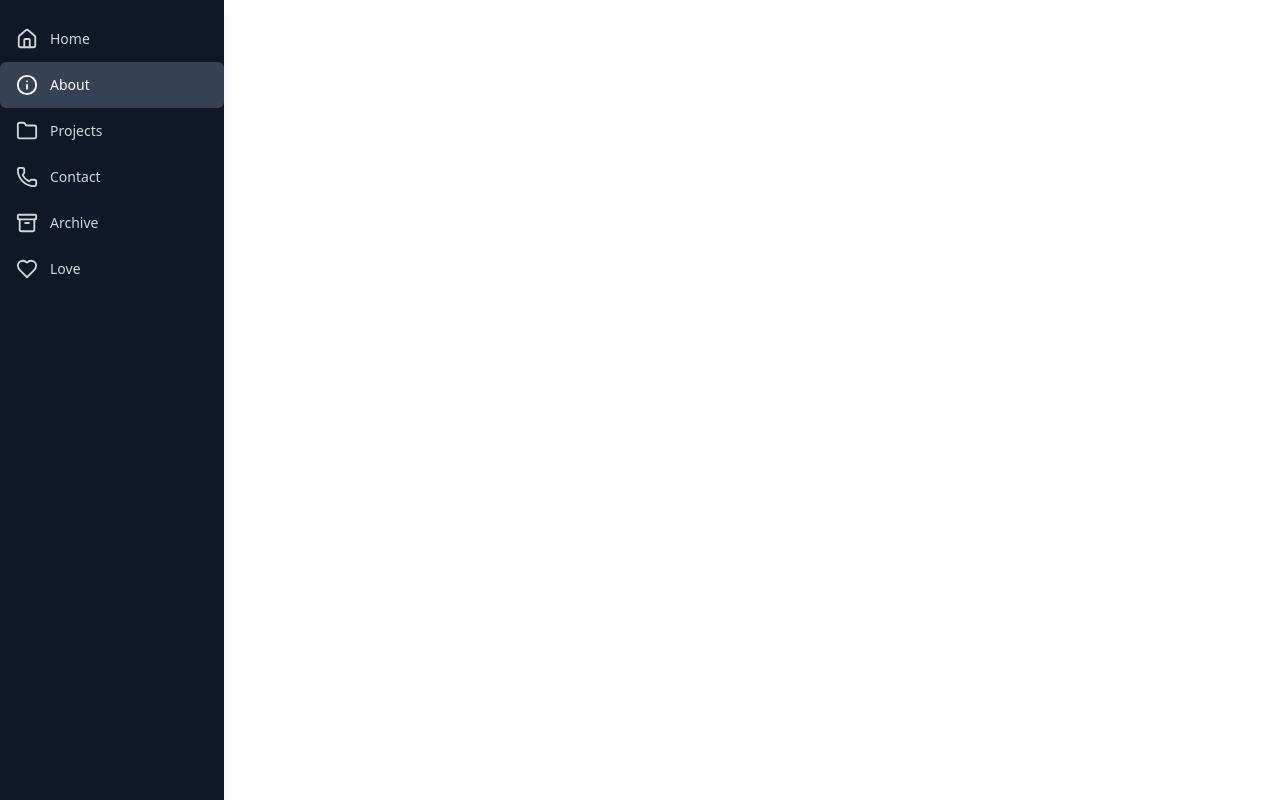
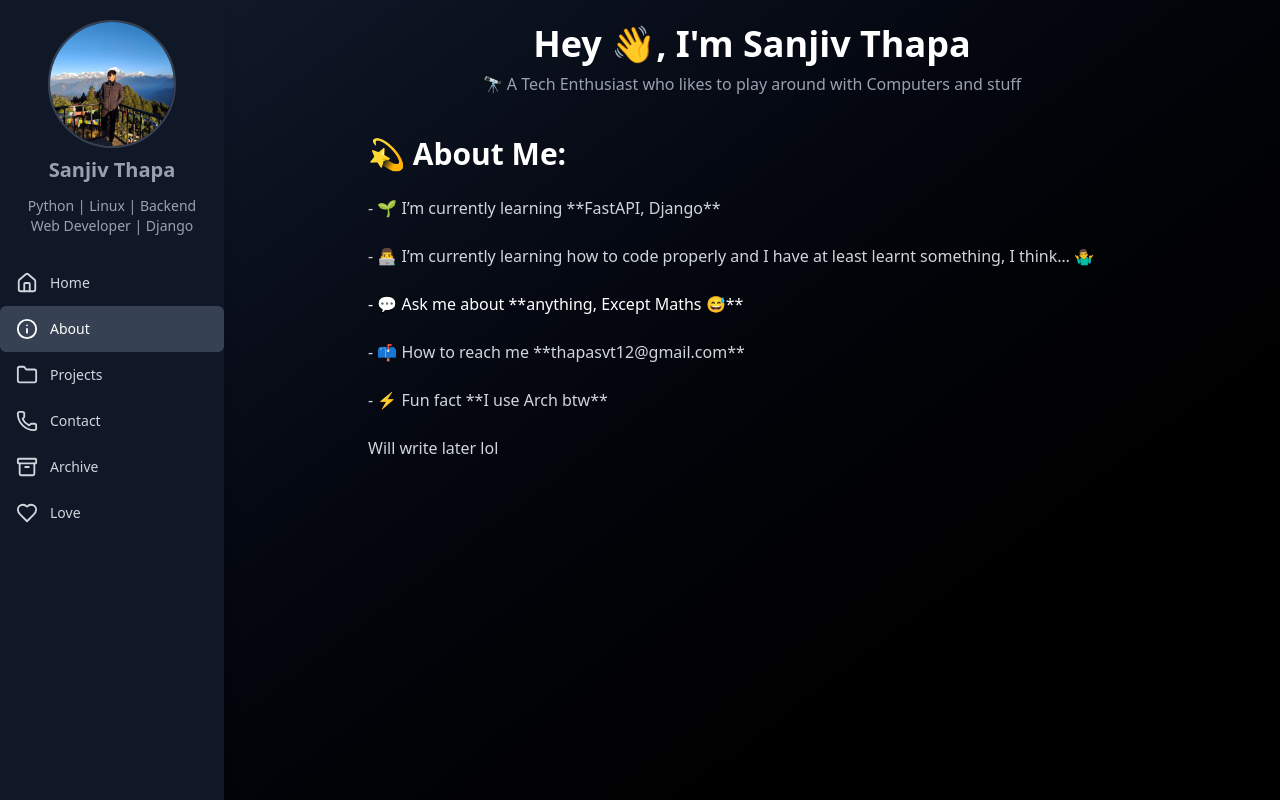
Before and after one commit to sanjivthapasvt/blog-platform, a React (Vite) app in the folder frontend/: page /about in a window 1280 px wide. Built offline with nearby package versions, Linux system fonts and the light colour scheme.

Commit message:
lot of changes bored to writed all of them lol change in home, sidenav and about

```diff
--- a/frontend/src/App.jsx
+++ b/frontend/src/App.jsx
@@ -3,6 +3,7 @@ import Auth from "./pages/auth";
 import SideNavigation from "./components/SideNav";
 import Home from "./pages/Home";
 import PostDetail from "./pages/PostDetail";
+import About from "./pages/about";
 
 function Layout() {
   const location = useLocation();
@@ -16,6 +17,7 @@ function Layout() {
           <Route path="/" element={<Auth />} />
           <Route path="/home" element={<Home />} />
           <Route path="/posts/:id" element={<PostDetail />} />
+          <Route path="/about" element={<About />} />
         </Routes>
       </div>
     </div>
--- a/frontend/src/components/SideNav.jsx
+++ b/frontend/src/components/SideNav.jsx
@@ -1,4 +1,5 @@
 import React, { useState, useEffect } from "react";
+import myimg from "../assets/img/my_pic.jpg";
 import { Link, useLocation } from "react-router-dom";
 import {
   Home,
@@ -52,6 +53,19 @@ const SideNavigation = () => {
           {isCollapsed ? <Menu size={20} /> : <ChevronLeft size={20} />}
         </button>
       </div>
+      {/* Profile Section */}
+      <div className="flex flex-col items-center mb-6">
+        <div className="w-32 h-32 cursor-pointer mt-5 rounded-full border-2 border-gray-700 overflow-hidden">
+          <img
+            src={myimg}
+            alt="Profile"
+            className="w-full h-full object-cover transition-transform duration-300 hover:scale-110"
+          />
+        </div>
+        <h2 className="mt-2 text-xl text-gray-400 font-bold cursor-pointer mb-3 hover:text-white transition-colors duration-200">Sanjiv Thapa</h2>
+        <p className="text-sm text-gray-400 cursor-pointer hover:text-white transition-colors duration-200">Python | Linux | Backend</p>
+        <p className="text-sm text-gray-400 cursor-pointer hover:text-white transition-colors duration-200">Web Developer | Django</p>
+      </div>
 
       {/* Navigation Menu */}
       <nav className="mt-4">
@@ -61,7 +75,9 @@ const SideNavigation = () => {
               <Link
                 to={item.href}
                 className={`flex items-center gap-3 px-4 py-3 text-gray-300 hover:bg-gray-800 transition rounded-md ${
-                  location.pathname === item.href ? "bg-gray-700 text-white" : ""
+                  location.pathname === item.href
+                    ? "bg-gray-700 text-white"
+                    : ""
                 }`}
               >
                 <item.icon size={22} />
--- a/frontend/src/pages/Home.jsx
+++ b/frontend/src/pages/Home.jsx
@@ -23,7 +23,7 @@ const Home = () => {
   }, []);
 
   return (
-    <div className="p-6 w-full">
+    <div className="bg-gray-800 p-6 w-full">
       <h1 className="text-3xl font-bold mb-6 text-white">Latest Posts</h1>
 
       {loading ? (
--- /dev/null
+++ b/frontend/src/pages/about.jsx
@@ -0,0 +1,36 @@
+export default function About() {
+  return (
+    <div className="min-h-screen bg-gradient-to-br from-gray-900 to-black text-white p-6 flex flex-col items-center">
+      <div className="max-w-3xl w-full">
+        {/* Profile Header */}
+        <div className="flex flex-col items-center text-center">
+          <h1 className="text-4xl font-bold">Hey 👋, I'm Sanjiv Thapa</h1>
+          <p className="text-gray-400 mt-2">
+            🔭 A Tech Enthusiast who likes to play around with Computers and
+            stuff
+          </p>
+        </div>
+
+        {/* About Me Section */}
+        <div className="mt-10 text-left">
+          <h2 className="text-3xl font-semibold mb-6">💫 About Me:</h2>
+          <p className="mt-4 text-gray-300 mt-6">
+            - 🌱 I’m currently learning **FastAPI, Django**{" "}
+          </p>
+          <p className="mt-4 text-gray-300 mt-6">
+            - 👨‍💻 I’m currently learning how to code properly and I have at least
+            learnt something, I think… 🤷‍♂️
+          </p>
+          <p className="mt-4 text-gray-300 mt-6"></p>- 💬 Ask me about **anything,
+          Except Maths 😅**
+          <p className="mt-4 text-gray-300 mt-6">
+            - 📫 How to reach me **thapasvt12@gmail.com**
+          </p>
+          <p className="mt-4 text-gray-300 mt-6">- ⚡ Fun fact **I use Arch btw**</p>
+
+          <p className="mt-4 text-gray-300 mt-6">Will write later lol</p>
+        </div>
+      </div>
+    </div>
+  );
+}
```
Also changed, not shown: frontend/src/assets/img/my_pic.jpg (added).
